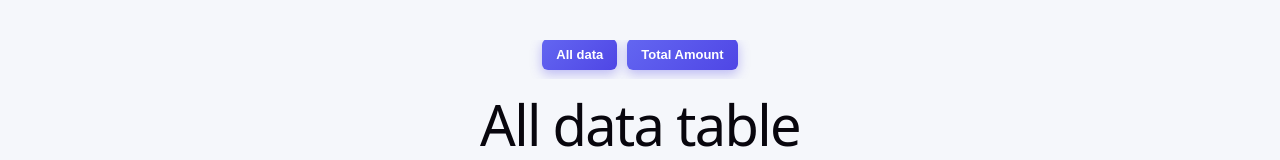
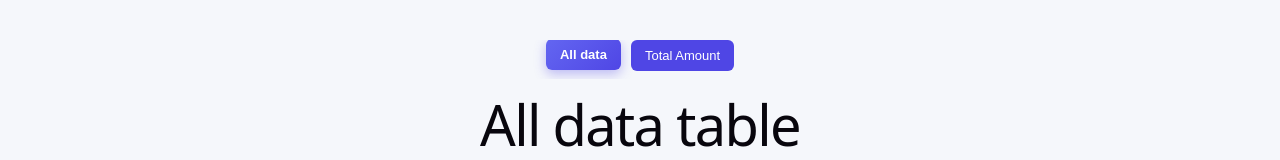
Before and after one commit to gianniszisakis/data-to-table, a React (Vite) app: page / in a window 1280 px wide. Shown: the top 160 px of the page. Built offline with nearby package versions, Linux system fonts and the light colour scheme.

Commit message:
fix: Active button class assignment.

```diff
--- a/src/components/menu/menu-bar.tsx
+++ b/src/components/menu/menu-bar.tsx
@@ -7,13 +7,13 @@ export default function MenuBar({ selectedBtn, setSelectedBtn }: MenuBarProps) {
   return (
     <div className="button-row">
       <button
-        className={`btn ${selectedBtn ? "active-btn" : ""}`}
+        className={`btn ${selectedBtn === "all-data" ? "active-btn" : ""}`}
         onClick={() => setSelectedBtn("all-data")}
       >
         All data
       </button>
       <button
-        className={`btn ${selectedBtn ? "active-btn" : ""}`}
+        className={`btn ${selectedBtn === "total-amount" ? "active-btn" : ""}`}
         onClick={() => setSelectedBtn("total-amount")}
       >
         Total Amount
```
